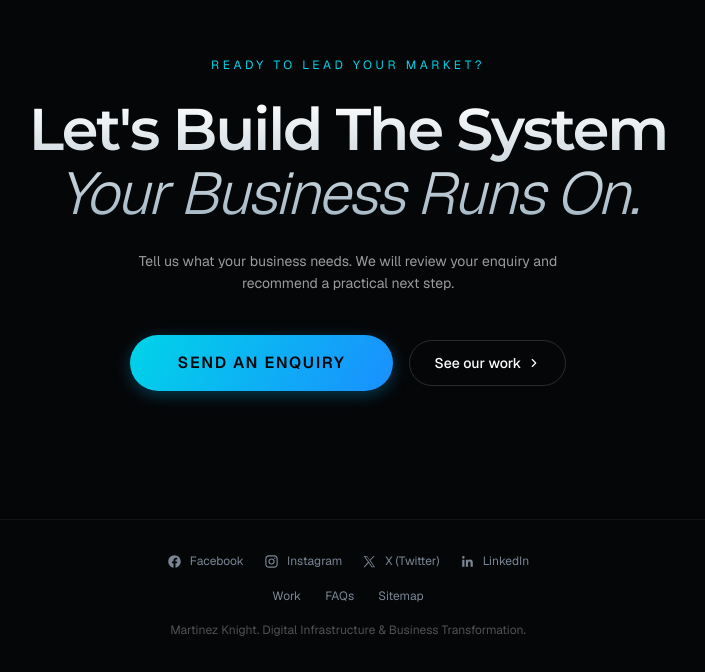
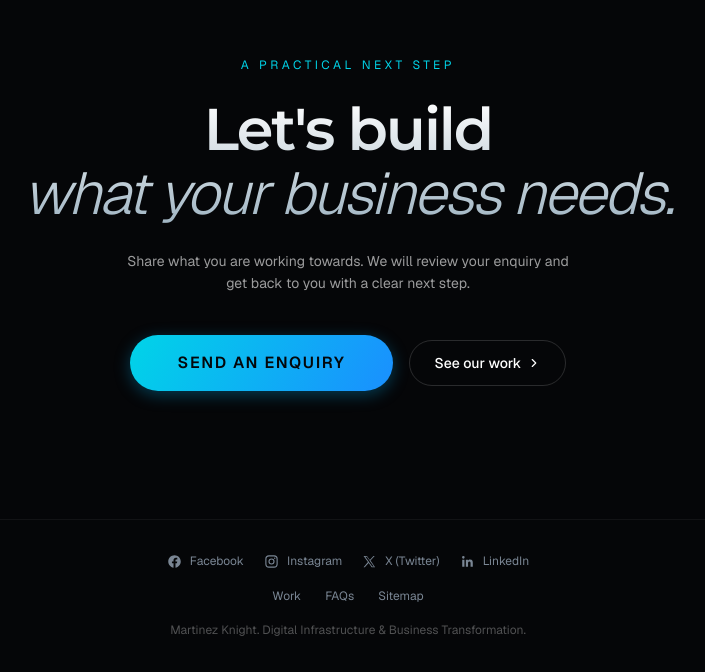
Before and after one commit to MartinezKnight/martinez-knight, a React (Vite) app: page / in a window 1280 px wide. Shown: the part 3537-4209 px from the top of the page, without its empty margins (292-997 px from the left). Built offline with nearby package versions, Linux system fonts and the light colour scheme; no server answers.

Commit message:
Refine homepage closing invitation

```diff
--- a/src/components/ContactSection.tsx
+++ b/src/components/ContactSection.tsx
@@ -14,14 +14,14 @@ export default function ContactSection() {
         transition={{ duration: 0.8 }}
         className="relative text-center"
       >
-        <p className="text-cyan text-xs tracking-[0.3em] uppercase mb-6">Ready To Lead Your Market?</p>
+        <p className="text-cyan text-xs tracking-[0.3em] uppercase mb-6">A practical next step</p>
         <SectionHeading className="mb-6">
-          Let's Build The System
+          Let's build
           <br />
-          <span className="italic font-light">Your Business Runs On.</span>
+          <span className="italic font-light">what your business needs.</span>
         </SectionHeading>
         <p className="text-white/60 max-w-md mx-auto mb-10 text-sm leading-relaxed">
-          Tell us what your business needs. We will review your enquiry and recommend a practical next step.
+          Share what you are working towards. We will review your enquiry and get back to you with a clear next step.
         </p>
         <div className="flex flex-wrap items-center justify-center gap-4">
           <ContactButton label="Send an Enquiry" href="/contact?source=homepage-consultation" />
```
